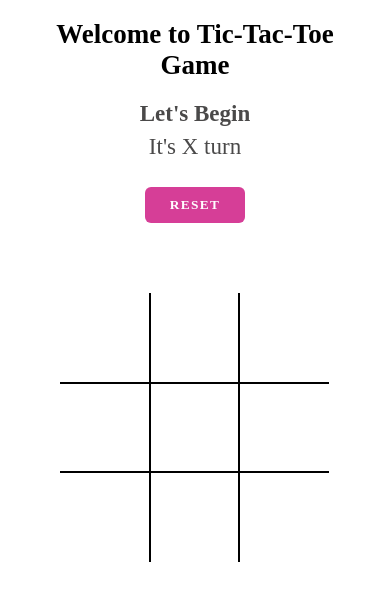
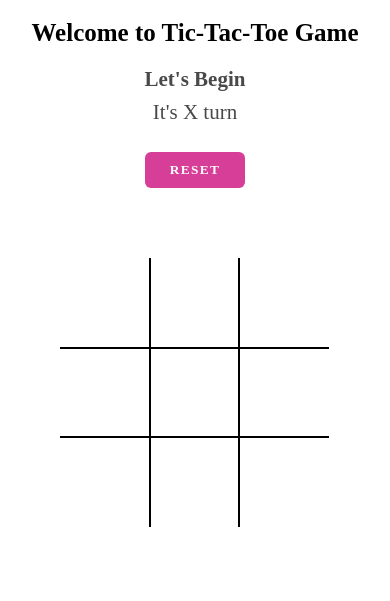
Before and after one commit to Programmer-Mukesh/Tic-Tac-Toe-Game, a plain HTML site: page index.html in a window 390 px wide. Shown: the part 51-652 px from the top of the page. Drawn offline with Linux system fonts and the light colour scheme.

Commit message:
Update style.css

```diff
--- a/style.css
+++ b/style.css
@@ -109,7 +109,7 @@ h2{
     text-align: center;
   }
   .box2{
-    margin-bottom: 30px;
+    margin-bottom: 25px;
   }
 }
 
@@ -124,12 +124,15 @@ h2{
     font-size: 17vw !important;
   }
   h2 {
-    font-size: 27px;
+    font-size: 25px;
   }
   p, .turnInfo{
-    font-size: 23px;
+    font-size: 21px;
     color: rgb(74, 73, 73);
     font-weight: 500;
   }
-
+  .gif{
+  width: 100px;
+  margin-top: 30px;
+  }
 }
```
